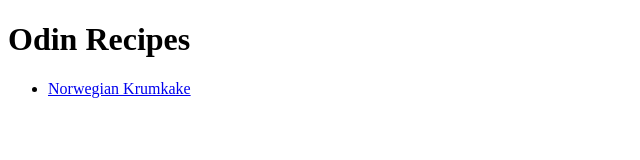
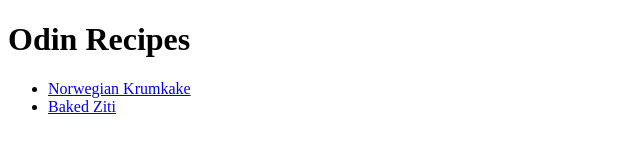
Before and after one commit to Knauxu/odin-recipes, a plain HTML site: page index.html in a window 1280 px wide. Shown: the whole page, without its empty margins (0-640 px from the left). Drawn offline with Linux system fonts and the light colour scheme.

Commit message:
Added Baked Ziti recipe

```diff
--- a/index.html
+++ b/index.html
@@ -10,6 +10,7 @@
     <h1>Odin Recipes</h1>
     <ul>
         <li><a href="./recipes/krumkake.html">Norwegian Krumkake</a></li>
+        <li><a href="./recipes/ziti.html">Baked Ziti</a></li>
     </ul>
 </body>
 </html>
```
